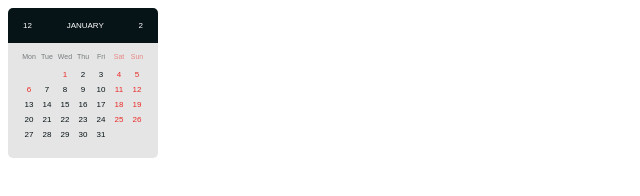
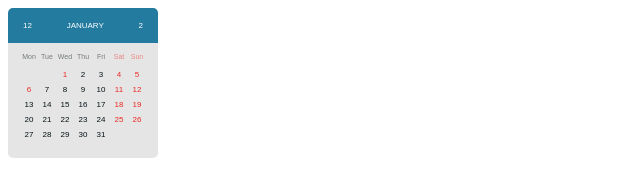
Before and after one commit to yuliya-zhukova/calendar-widget, a website: page index.html in a window 1280 px wide. Shown: the whole page, without its empty margins (0-640 px from the left). Drawn offline with nearby package versions, Linux system fonts and the light colour scheme; files that its build step writes are made by us from their sources.

Commit message:
Fix header background color

```diff
--- a/css/main.scss
+++ b/css/main.scss
@@ -1,6 +1,7 @@
 $border-radius: 5px;
 $linl_color: #fff;
-$main_color: #061317;
+$main_color: #247ba0;
+$text_color: #061317;
 $weekend_color: #ea2924;
 
 .calendar-widget {
@@ -44,7 +45,7 @@ $weekend_color: #ea2924;
   grid-template-columns: 18px 18px 18px 18px 18px 18px 18px;
   grid-row-gap: 6px;
   font-size: 8px;
-  color: $main_color;
+  color: $text_color;
   list-style-type: none;
 }
 
```
